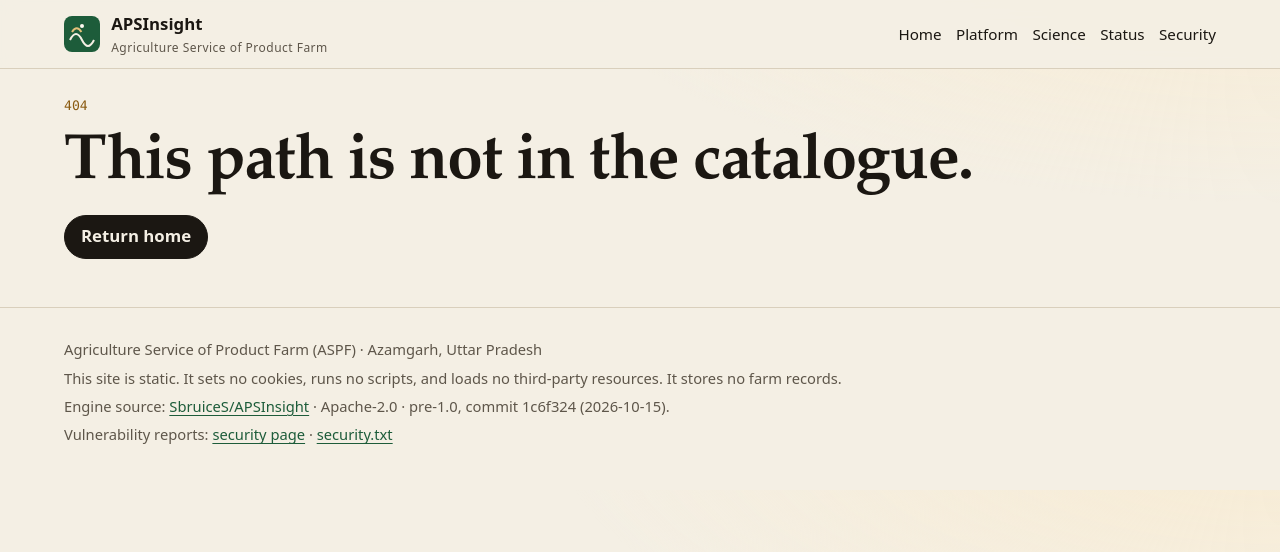
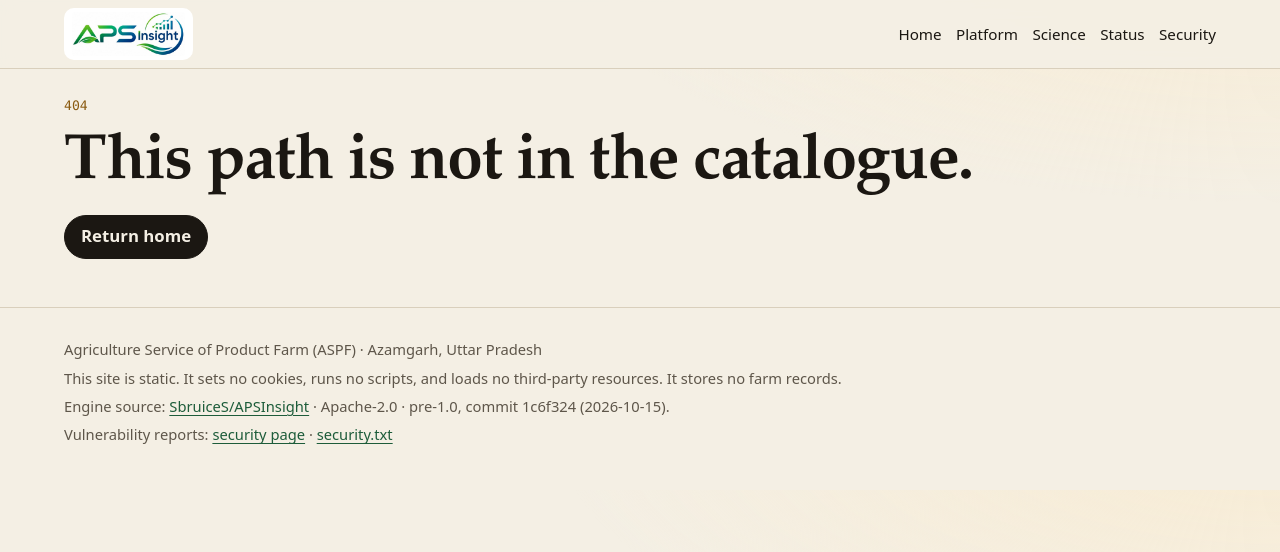
Before and after one commit to Agriculture-Service-of-Product-Farm/APSInsight-Website, a plain HTML site: page 404.html in a window 1280 px wide. Drawn offline with Linux system fonts and the light colour scheme.

Commit message:
Add the APSInsight logo and publish with GitHub Pages.
The wordmark comes from the project logo. Pages is deployed by Actions because the connector cannot enable the site itself.

Signed-off-by: Sbruice Singh <sbruicesingh@haclon.in>

```diff
--- a/404.html
+++ b/404.html
@@ -12,6 +12,7 @@
   <meta property="og:title" content="Not found — APSInsight">
   <meta property="og:description" content="This path is not on the APSInsight public site.">
   <meta property="og:type" content="website">
+  <meta property="og:image" content="https://agriculture-service-of-product-farm.github.io/APSInsight-Website/logo.jpg">
   <meta property="og:url" content="https://agriculture-service-of-product-farm.github.io/APSInsight-Website/404.html">
   <link rel="icon" href="favicon.svg" type="image/svg+xml">
   <link rel="stylesheet" href="style.css">
@@ -20,12 +21,7 @@
 <a class="skip" href="#main">Skip to content</a>
 <header class="top">
   <div class="wrap bar">
-    <a class="brand" href="index.html"><svg width="36" height="36" viewBox="0 0 36 36" aria-hidden="true">
-  <rect width="36" height="36" rx="8" fill="#1d5c3a"/>
-  <path d="M6 24c4-8 8-8 12 0s8 8 12 0" fill="none" stroke="#f4efe4" stroke-width="2"/>
-  <path d="M8 16c3.2-5 6.2-5 9.4 0" fill="none" stroke="#e4c07a" stroke-width="2"/>
-  <circle cx="18" cy="10" r="2" fill="#fffaf2"/>
-</svg><span>APSInsight<small>Agriculture Service of Product Farm</small></span></a>
+    <a class="brand" href="index.html"><img class="logo" src="logo.jpg" width="280" height="72" alt="APSInsight"></a>
     <nav class="site" aria-label="Primary"><a href="index.html">Home</a><a href="platform.html">Platform</a><a href="science.html">Science</a><a href="status.html">Status</a><a href="security.html">Security</a></nav>
   </div>
 </header>
--- a/style.css
+++ b/style.css
@@ -76,6 +76,16 @@ header.top {
 .bar { display: flex; align-items: center; justify-content: space-between; gap: 1rem; min-height: 4.25rem; }
 .brand { display: flex; align-items: center; gap: 0.7rem; color: inherit; text-decoration: none; font-weight: 700; }
 .brand svg { display: block; }
+.logo {
+  display: block;
+  height: 52px;
+  width: auto;
+  max-width: min(68vw, 280px);
+  background: #fff;
+  border-radius: 10px;
+  padding: 4px 8px;
+  object-fit: contain;
+}
 .brand small { display: block; font-weight: 500; color: var(--muted); font-size: 0.75rem; letter-spacing: 0.04em; }
 nav.site { display: flex; flex-wrap: wrap; gap: 0.35rem 0.9rem; }
 nav.site a { color: var(--ink); text-decoration: none; font-size: 0.95rem; padding: 0.35rem 0; }
```
Also changed, not shown: index.html (+2 -6 lines), platform.html (+2 -6 lines), science.html (+2 -6 lines), security.html (+2 -6 lines), status.html (+2 -6 lines), logo.jpg (added), 1 other file.
